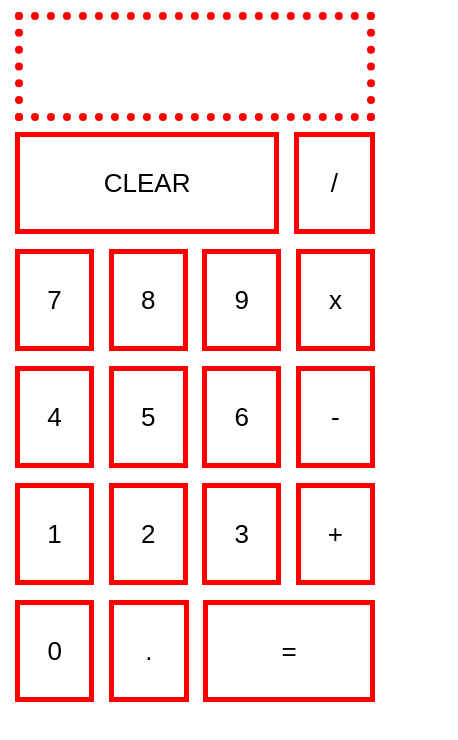
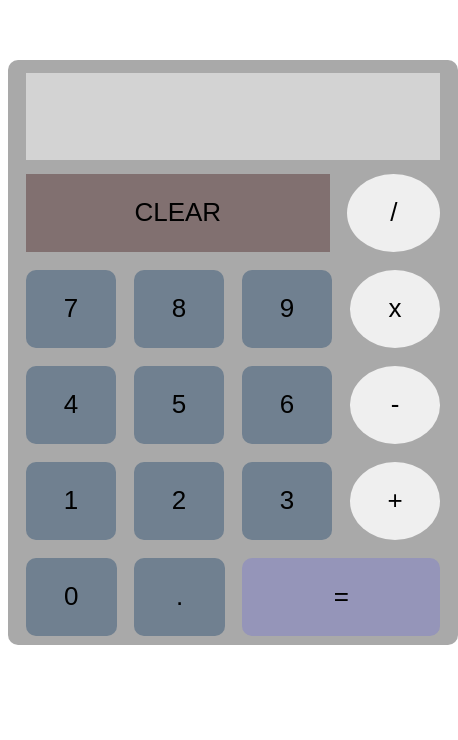
Before and after one commit to AdrienSuro/TOP-Calculator, a plain HTML site: page index.html in a window 390 px wide. Shown: the whole page, 458 px wide, since content can reach past the window. Drawn offline with Linux system fonts and the light colour scheme.

Commit message:
Finish styling

```diff
--- a/script.js
+++ b/script.js
@@ -22,6 +22,7 @@ let addBtn = document.querySelector('.add');
 let resultBtn = document.querySelector('.equalsTo');
 let resultScreen = document.querySelector('.result');
 let clearBtn = document.querySelector(".clear").addEventListener('click', function(){clear();});
+let pointBtn = document.querySelector(".point");
 
 
 //Event Listeners :
@@ -35,6 +36,7 @@ let number7click = number7.addEventListener('click', function(){storeUserChoice(
 let number8click = number8.addEventListener('click', function(){storeUserChoice(8);});
 let number9click = number9.addEventListener('click', function(){storeUserChoice(9);});
 let number0click = number0.addEventListener('click', function(){storeUserChoice(0);});
+let pointclick = pointBtn.addEventListener('click', function(){storeUserChoice(".");});
 let divideclick = divideBtn.addEventListener('click', function(){userSelectsOperator("divide");});
 let multiplyclick = multiplyBtn.addEventListener('click', function(){userSelectsOperator("multiply");});
 let addclick = addBtn.addEventListener('click', function(){userSelectsOperator("add");});
@@ -88,19 +90,19 @@ function divide(a, b) {
 
 function operate(operator, a, b) {
     if (operator == "add") {
-        resultScreen.innerHTML = add(a, b);
+        resultScreen.innerHTML = Math.round(add(a, b)*1000)/1000;
         return add(a,b);
     }
     if (operator == "substract") {
-        resultScreen.innerHTML = substract(a, b);
+        resultScreen.innerHTML = Math.round(substract(a, b)*1000)/1000;
         return substract(a, b);
     }
     if (operator == "multiply") {
-        resultScreen.innerHTML = multiply(a, b);
+        resultScreen.innerHTML = Math.round(multiply(a, b)*1000)/1000;
         return multiply(a, b);
     }
     if (operator == "divide") {
-        resultScreen.innerHTML = divide(a, b);
+        resultScreen.innerHTML = Math.round(divide(a, b)*1000)/1000;
         return divide(a, b);
     }
 }
--- a/style.css
+++ b/style.css
@@ -1,18 +1,24 @@
-@media screen and (max-width: 480px) {
-    * {
+/* A INCLURE DANS MEDIA SCREEN SMARTPHONE
+
+.main {
+    display: flex;
+    flex-flow: column nowrap;
+    width: 100vw;
+    height: 180vw;
+    margin: auto; */
+
+   * {
         font-size: 26px;
-        background-color: white;
         font-family: Arial, Helvetica, sans-serif;
-    }
-
-    body {
-        margin : 0px;
     }
     .main {
         display: flex;
         flex-flow: column nowrap;
-        width: 100vw;
-        height: 180vw;
+        width: 450px;
+        height: 585px;
+        margin: 60px auto;
+        background-color: darkgrey;
+        border-radius: 10px;
     }
     .row, .first, .second, .third, .fourth, .fifth, .sixth {
         display: flex;
@@ -26,11 +32,15 @@
         justify-content: center;
         align-items: center;
     }
+    .sixth {
+        margin-bottom: 2%;
+    }
     .result {
         display : flex;
         flex-flow : row nowrap;
         justify-content: right;
-        border: 8px dotted red;
+        border: none;
+        background-color: lightgray;
         width: 100%;
         margin-top: 2%;
         margin-right: 2%;
@@ -45,7 +55,8 @@
         flex-flow : row nowrap;
         justify-content: center;
         align-items: center;
-        border: 5px solid red;
+        border:none;
+        background-color: rgb(129, 112, 112);
         width: 72%;
         margin-top: 2%;
         margin-right: 2%;
@@ -54,23 +65,27 @@
 
     .point, .number1, .number2, .number3, .number4, .number5, .number6, .number7, .number8, .number9, .number0 {
         width: 22%;
-        border: 5px solid red;
+        border: none;
+        background-color: slategrey;
+        border-radius: 10px;
         margin-top: 2%;
         margin-right: 2%;
         margin-left: 2%;
     }
     .operator {
         width: 22%;
-        border: 5px solid red;
+        border: none;
+        border-radius: 50%;
         margin-top: 2%;
         margin-right: 2%;
         margin-left: 2%;
     }
     .equalsTo {
         width: 48%;
-        border: 5px solid red;
+        border: none;
+        background-color: rgb(149, 149, 185);
         margin-top: 2%;
         margin-right: 2%;
         margin-left: 2%;
+        border-radius: 10px;
     }
-}
```
